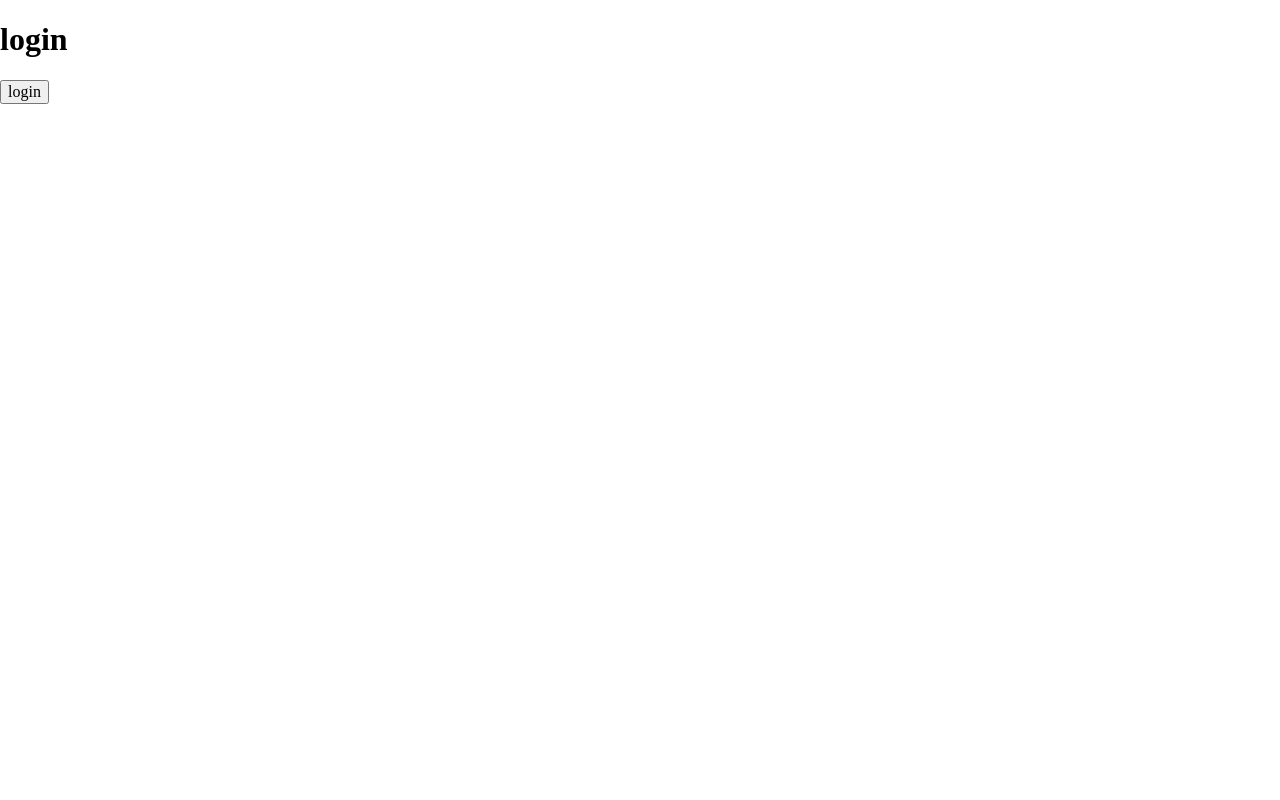
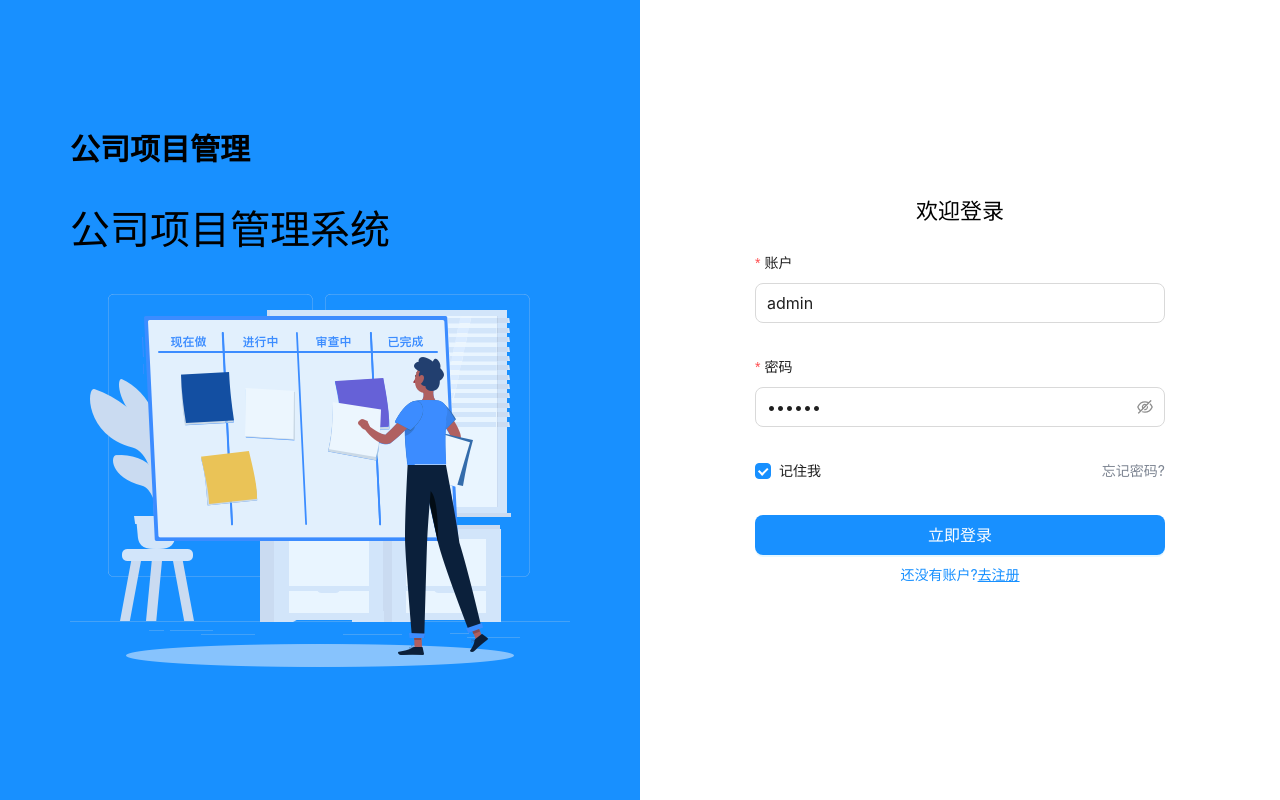
Before and after one commit to coderzzx25/project-management, a React (Vite) app: page /#/login in a window 1280 px wide. Built offline with nearby package versions, Linux system fonts and the light colour scheme.

Commit message:
Add -> login -> 登录页面搭建

```diff
--- /dev/null
+++ b/src/assets/css/index.css
@@ -0,0 +1,9 @@
+h1 {
+  padding: 0;
+  margin: 0;
+}
+
+.ant-form-item .ant-form-item-label {
+  padding: 0;
+  margin: 0;
+}
--- a/src/main.tsx
+++ b/src/main.tsx
@@ -4,6 +4,7 @@ import { PersistGate } from 'redux-persist/integration/react';
 import { Provider } from 'react-redux';
 import 'normalize.css';
 
+import '@/assets/css/index.css';
 import App from '@/App.tsx';
 import store, { persistor } from '@/store';
 import '@/mock';
--- a/src/views/login/login.tsx
+++ b/src/views/login/login.tsx
@@ -1,9 +1,11 @@
 import { memo } from 'react';
 import type { FC, ReactNode } from 'react';
 import { useNavigate } from 'react-router-dom';
+import { Button, Checkbox, Col, Form, Image, Input, Row, message } from 'antd';
 
+import LoginWrapper from './style';
 import { userLogin, menuList } from '@/service/modules';
-import { useAppDispatch } from '@/store';
+import { useAppDispatch, useAppSelector, useAppShallowEqual } from '@/store';
 import {
   changeUserInfoReducer,
   changeTokenReducer,
@@ -11,21 +13,25 @@ import {
   changeFirstRouterReducer
 } from '@/store/modules/main';
 import { getFirstPath } from '@/router/utils/mapRouter';
+import loginImg from '@/assets/images/login-img.png';
+
+interface ILoginInfo {
+  username: string;
+  password: string;
+  remember: boolean;
+}
 
 interface IProps {
   children?: ReactNode;
 }
 
 const login: FC<IProps> = () => {
-  const userInfo = {
-    username: 'admin',
-    password: '123456'
-  };
   const dispatch = useAppDispatch();
   const navigate = useNavigate();
-  const loginSubmit = async () => {
+  const { themeColor } = useAppSelector((state) => state.main, useAppShallowEqual);
+  const onClickLogin = async (value: ILoginInfo) => {
     try {
-      const loginInfo = await userLogin(userInfo);
+      const loginInfo = await userLogin(value);
       if (!loginInfo) return;
       // 保存用户信息 -> redux
       dispatch(changeUserInfoReducer(loginInfo.userInfo));
@@ -42,14 +48,73 @@ const login: FC<IProps> = () => {
       // 跳转到第一个路由
       navigate(firstPath);
     } catch (error) {
-      console.log(error);
+      message.error(error as string);
     }
   };
   return (
-    <div>
-      <h1>login</h1>
-      <button onClick={loginSubmit}>login</button>
-    </div>
+    <LoginWrapper>
+      <div className="login-left" style={{ background: themeColor }}>
+        <div className="content">
+          <h1>公司项目管理</h1>
+          <p>公司项目管理系统</p>
+          <Image src={loginImg} preview={false} />
+        </div>
+      </div>
+
+      <div className="login-right">
+        <Row gutter={30} className="right-row">
+          <Col span={24}>
+            <h2>欢迎登录</h2>
+          </Col>
+          <Form
+            onFinish={onClickLogin}
+            initialValues={{ username: 'admin', password: '123456', remember: true }}
+            layout="vertical"
+            size="large"
+          >
+            <Col span={24}>
+              <Form.Item<ILoginInfo>
+                label="账户"
+                name="username"
+                rules={[{ required: true, message: '没有账户怎么怎么登录' }]}
+              >
+                <Input placeholder="默认账户admin" />
+              </Form.Item>
+            </Col>
+            <Col span={24}>
+              <Form.Item<ILoginInfo>
+                label="密码"
+                name="password"
+                rules={[{ required: true, message: '没有密码怎么登录' }]}
+              >
+                <Input.Password placeholder="默认密码123456" />
+              </Form.Item>
+            </Col>
+            <Col span={24}>
+              <div className="remmeber">
+                <Form.Item<ILoginInfo> name="remember" valuePropName="checked">
+                  <Checkbox>记住我</Checkbox>
+                </Form.Item>
+                <Form.Item>
+                  <span className="forget-password">忘记密码?</span>
+                </Form.Item>
+              </div>
+            </Col>
+            <Col span={24}>
+              <Button type="primary" htmlType="submit" block>
+                立即登录
+              </Button>
+            </Col>
+            <Col span={24}>
+              <Form.Item className="account-item" style={{ color: themeColor }}>
+                <span>还没有账户?</span>
+                <span className="register">去注册</span>
+              </Form.Item>
+            </Col>
+          </Form>
+        </Row>
+      </div>
+    </LoginWrapper>
   );
 };
 
--- /dev/null
+++ b/src/views/login/style.ts
@@ -0,0 +1,62 @@
+import styled from 'styled-components';
+
+const LoginWrapper = styled.div`
+  height: 100vh;
+  width: 100vw;
+  display: flex;
+
+  .login-left {
+    flex: 1;
+    display: flex;
+    flex-direction: column;
+    justify-content: center;
+    align-items: center;
+
+    h1 {
+      font-size: 30px;
+    }
+    p {
+      font-size: 40px;
+      font-weight: 300;
+    }
+  }
+  .login-right {
+    flex: 1;
+    display: flex;
+    flex-direction: column;
+    justify-content: center;
+    align-items: center;
+
+    .right-row {
+      h2 {
+        text-align: center;
+        font-size: 22px;
+        font-weight: 400;
+      }
+      .ant-form {
+        width: 100%;
+      }
+
+      .remmeber {
+        display: flex;
+        justify-content: space-between;
+        align-items: center;
+
+        .forget-password {
+          cursor: pointer;
+          color: #7d8592;
+        }
+      }
+      .account-item {
+        text-align: center;
+        cursor: pointer;
+
+        .register {
+          text-decoration: underline;
+        }
+      }
+    }
+  }
+`;
+
+export default LoginWrapper;
```
Also changed, not shown: src/assets/images/login-img.png (added).
